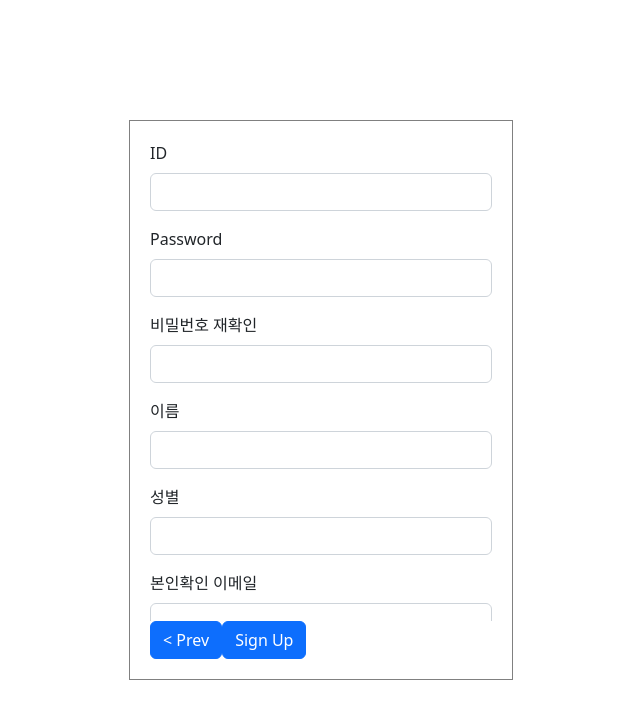
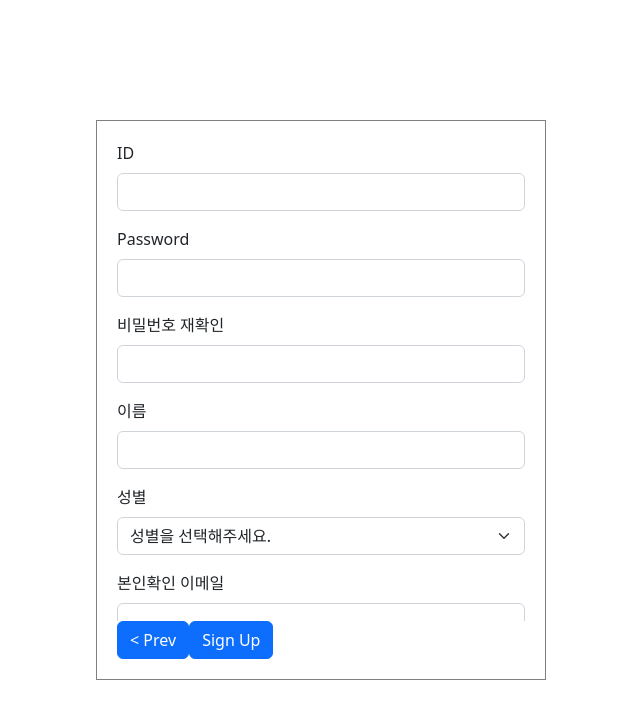
Before and after one commit to YongJinKim4827/DevCo, a React (Vite) app in the folder front-end/: page /signup in a window 1280 px wide. Shown: the top 718 px of the page, without its empty margins (319-959 px from the left). Built offline with nearby package versions, Linux system fonts and the light colour scheme; a small style sheet from the web is missing.

Commit message:
회원가입 페이지 화면 보완

```diff
--- a/front-end/src/signup/SignUp.css
+++ b/front-end/src/signup/SignUp.css
@@ -1,6 +1,7 @@
 .signUpContainer{
     display: flex;
     align-items: center;
+    min-width: 450px;
 }
 
 .signUpForm {
@@ -8,6 +9,7 @@
     height: 70vh;
     border: 1px solid gray;
     padding : 20px;
+    min-width: 450px;
 }
 
 form .content {
--- a/front-end/src/signup/SignUp.jsx
+++ b/front-end/src/signup/SignUp.jsx
@@ -11,7 +11,8 @@ const SignUp = () =>  {
         checkPassword : false,
         userName : '',
         gender : '',
-        email : ''
+        email : '',
+        userRole : ""
     });
 
     const onChange = (event) => {
@@ -39,17 +40,16 @@ const SignUp = () =>  {
         signUpInfo.userPassword
         ]);
 
-    const SignUpHandler = (event) => {
+    const signUpHandler = (event) => {
         event.preventDefault();
         console.dir(signUpInfo);
-        axios.post("/signup")
+        axios.post(`${REQUEST_ORIGIN}/signup`, signUpInfo)
         .then((res) => {
             console.log(res);
         })
         .catch((err) => {
             console.log(err);
         })
-
     }
 
     const moveLoginPage = () => {
@@ -58,7 +58,7 @@ const SignUp = () =>  {
 
     return (
         <div className='signUpContainer'>
-            <form action="" method="POST" onSubmit={SignUpHandler} className='signUpForm'>
+            <form action="" method="POST" onSubmit={signUpHandler} className='signUpForm'>
                 <div className='content'>
                 <div className="mb-3">
                     <label htmlFor="signUpIdInput" className="form-label">ID</label>
@@ -88,10 +88,15 @@ const SignUp = () =>  {
                 </div>
                 <div className="mb-3">
                     <label htmlFor="signUpIdGender" className="form-label">성별</label>
-                    <input type="text" className="form-control"
+                    <select id='signUpIdGender' className="form-select" aria-label="Default select example" placeholder='성별을 선택해주세요.' onChange={onChange} defaultValue={"N"}>
+                        <option value="N" disabled>성별을 선택해주세요.</option>
+                        <option value="M">남성</option>
+                        <option value="F">여성</option>
+                    </select>
+                    {/* <input type="text" className="form-control"
                         id="signUpIdGender"
                         value={signUpInfo.gender} onChange={onChange}
-                        />
+                        /> */}
                 </div>
                 <div className="mb-3">
                     <label htmlFor= "signUpEmail" className="form-label">본인확인 이메일</label>
```
